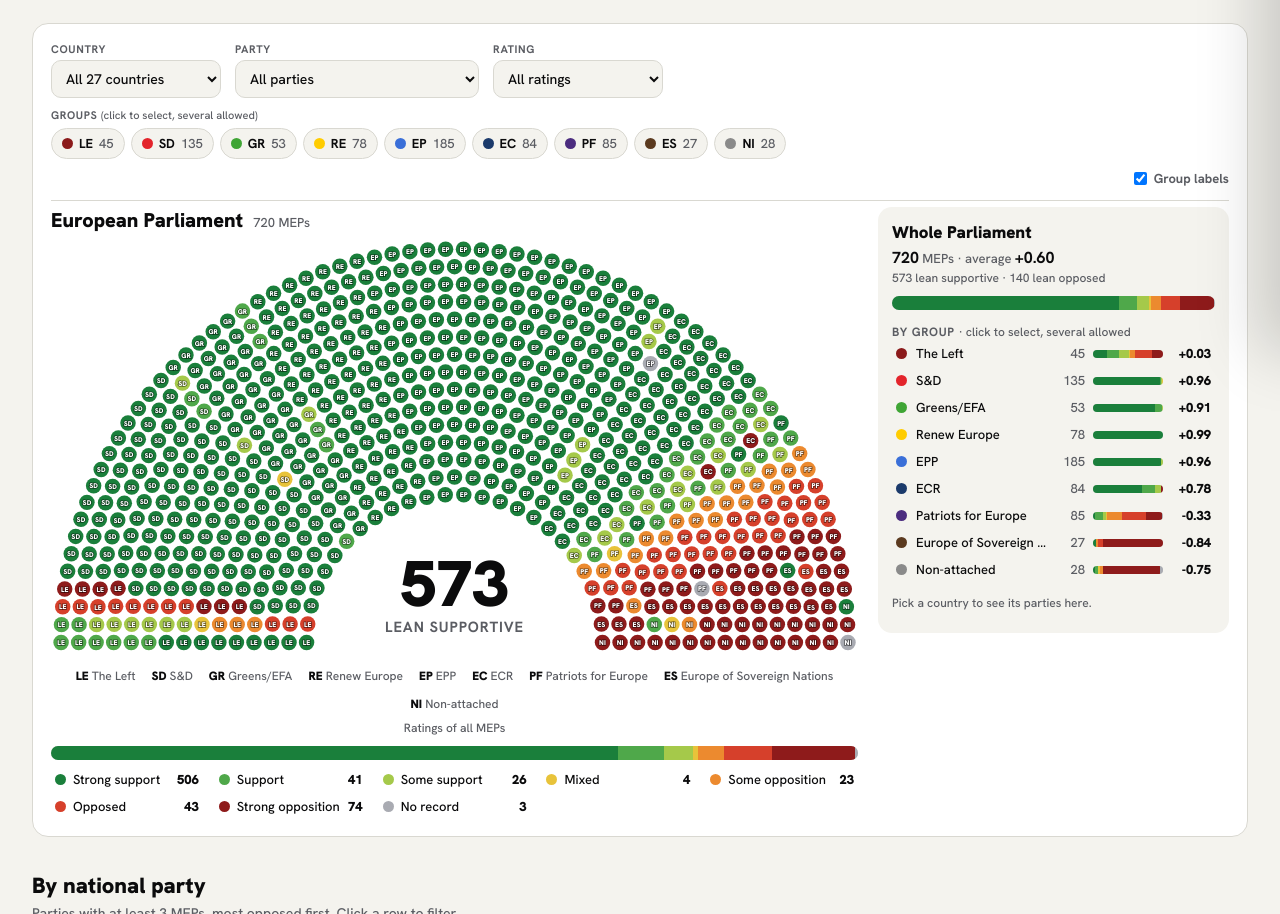
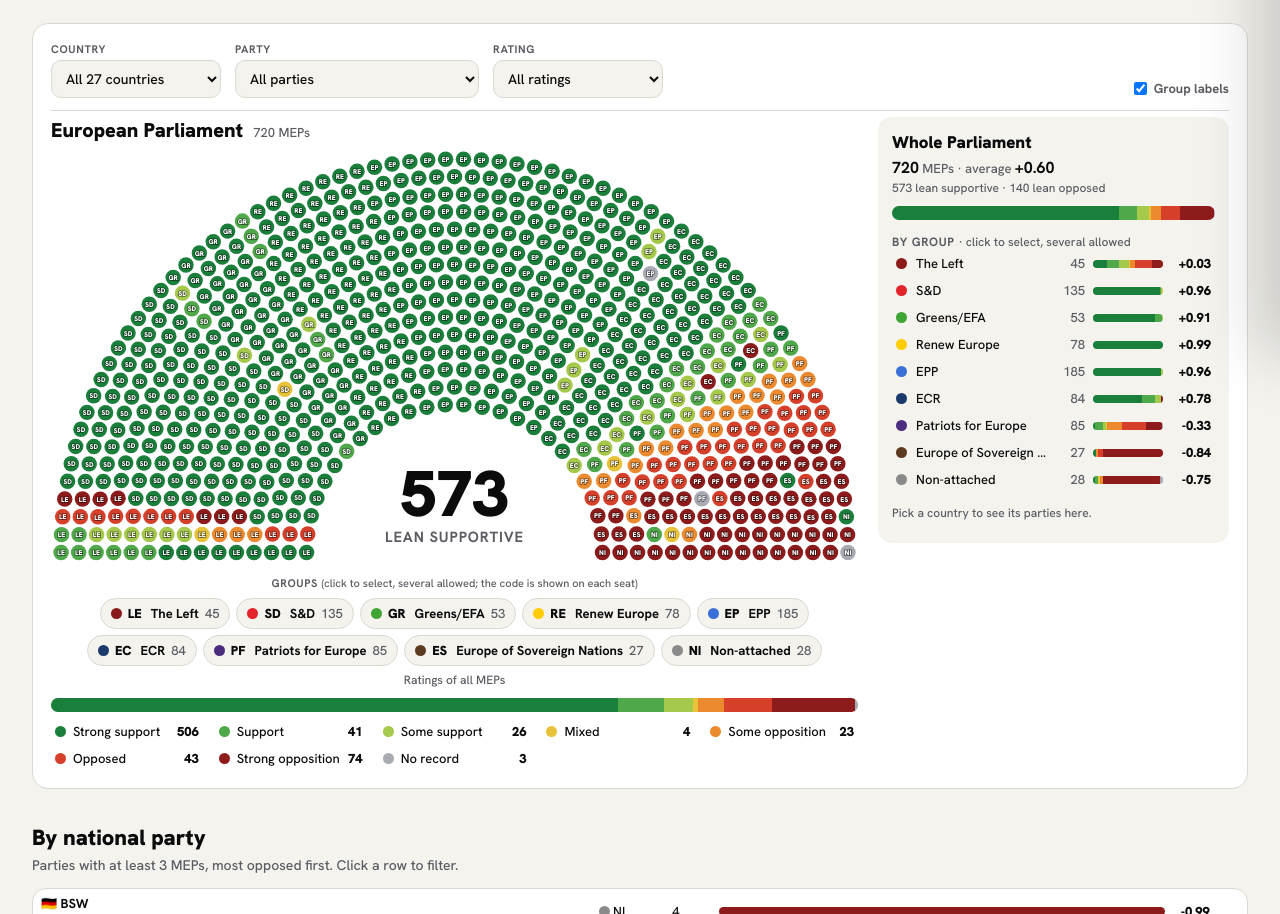
Before and after one commit to czubaker/ukraine-support-map, a plain HTML site: page site/eu.html in a window 1280 px wide. Shown: the part 448-1362 px from the top of the page. Drawn offline with Linux system fonts and the light colour scheme.

Commit message:
EU page: group picker lives in the legend under the map
Co-Authored-By: Claude Opus 5.5 <noreply@anthropic.com>

```diff
--- a/site/eu.html
+++ b/site/eu.html
@@ -16,12 +16,8 @@
 .fbar select{font:inherit;font-size:14px;text-transform:none;letter-spacing:0;font-weight:500;padding:8px 10px;border-radius:10px;border:1px solid var(--line);background:var(--bg);color:var(--fg);min-width:170px;max-width:260px}
 .fbar .clr{font:inherit;font-size:13px;font-weight:700;padding:8px 12px;border-radius:999px;border:0;background:var(--accent);color:#000;cursor:pointer}
 .fbar .flt{flex-direction:row;margin-left:auto;align-items:center;text-transform:none;letter-spacing:0;font-size:13px}
-.flegend{flex-direction:row}
-.flegend span{padding:2px 4px}
 .statcap{font-size:12px;color:var(--muted);text-align:center;margin-top:6px}
-.gpick{flex-basis:100%;display:flex;flex-direction:column;gap:6px}
 .glab{font-size:11px;text-transform:uppercase;letter-spacing:.06em;color:var(--muted);font-weight:700}.glab i{text-transform:none;letter-spacing:0;font-style:normal;font-weight:500}
-#gpills{display:flex;flex-wrap:wrap;gap:6px}
 .gpill{font:inherit;font-size:13px;font-weight:700;display:inline-flex;align-items:center;gap:6px;padding:6px 10px;border-radius:999px;border:1px solid var(--line);background:var(--bg);color:var(--fg);cursor:pointer}
 .gpill i{font-style:normal;color:var(--muted);font-weight:500}
 .gpill .ck{width:15px;height:15px;border-radius:4px;border:1.5px solid var(--muted);display:inline-flex;align-items:center;justify-content:center;font-size:11px;line-height:1}
@@ -64,7 +60,6 @@
       <label>Party <select id="fP" aria-label="National party"><option value="">All parties</option></select></label>
       <label>Rating <select id="fB" aria-label="Rating"><option value="">All ratings</option></select></label>
       <button class="clr" id="clrAll" hidden>Clear filters ✕</button>
-      <div class="gpick"><span class="glab">Groups <i>(click to select, several allowed)</i></span><div id="gpills" role="group" aria-label="Political groups"></div></div>
       <label class="flt"><input type="checkbox" id="fLabels" checked> Group labels</label>
     </div>
     <div class="epgrid">
@@ -172,7 +167,7 @@ function drawHemi(){
   svg.innerHTML=h+t+`<text class="center-n" x="600" y="545" text-anchor="middle" id="epN"></text><text class="center-l" x="600" y="585" text-anchor="middle" id="epL"></text>`;
 }
 drawHemi();
-document.getElementById("flegend").innerHTML=GORDER.map(k=>`<span><b>${G[k].code}</b>${esc(G[k].name)}</span>`).join("");
+document.getElementById("flegend").innerHTML=`<span class="glab">Groups <i>(click to select, several allowed; the code is shown on each seat)</i></span><div class="fpills" id="gpills" role="group" aria-label="Political groups"></div>`;
 const groupsLabel=()=>[...fGroups].map(k=>G[k].code).join(" + ");
 const exceptBucket=m=>(!fCountry||m.country===fCountry)&&(!fGroups.size||fGroups.has(m.group))&&(!fParty||m.country+"|"+m.party===fParty);
 document.getElementById("fLabels").addEventListener("change",e=>document.getElementById("ep").classList.toggle("nolabels",!e.target.checked));
@@ -213,7 +208,7 @@ function syncBar(){
   fC.value=fCountry||""; fB.value=fBucket||"";
   const gbase=M.filter(m=>(!fCountry||m.country===fCountry)&&(!fParty||m.country+"|"+m.party===fParty)&&(!fBucket||bucket(m.score).k===fBucket));
   document.getElementById("gpills").innerHTML=GORDER.map(k=>{const n=gbase.filter(m=>m.group===k).length;
-    return `<button class="gpill" data-g="${k}" aria-pressed="${fGroups.has(k)}" ${n?"":"disabled"} title="${esc(G[k].name)}"><span class="ck">${fGroups.has(k)?"✓":""}</span><span class="sw" style="background:var(--g-${k})"></span>${G[k].code} <i>${n}</i></button>`;}).join("");
+    return `<button class="gpill" data-g="${k}" aria-pressed="${fGroups.has(k)}" ${n?"":"disabled"} title="${esc(G[k].name)}"><span class="ck">${fGroups.has(k)?"✓":""}</span><span class="sw" style="background:var(--g-${k})"></span><b>${G[k].code}</b> ${esc(G[k].name)} <i>${n}</i></button>`;}).join("")+(fGroups.size?`<button class="gpill clrf" data-clrg="1">Clear ✕</button>`:"");
   // party list follows the chosen country (and group)
   const by={}; M.filter(m=>m.party&&(!fCountry||m.country===fCountry)&&(!fGroups.size||fGroups.has(m.group))).forEach(m=>{const k=m.country+"|"+m.party; by[k]=(by[k]||0)+1;});
   const opts=Object.entries(by).sort((a,b)=>b[1]-a[1]).map(([k,n])=>{const [c,p]=k.split("|"); return `<option value="${esc(k)}">${fCountry?"":flag((C[c]||{}).iso2)+" "}${esc(p)} (${n})</option>`;});
@@ -242,7 +237,7 @@ document.getElementById("selpanel").addEventListener("click",e=>{const b=e.targe
 
 // ---------- groups ----------
 function toggleGroup(k){ fGroups.has(k)?fGroups.delete(k):fGroups.add(k); }
-document.getElementById("gpills").addEventListener("click",e=>{const b=e.target.closest(".gpill"); if(b&&!b.disabled){ toggleGroup(b.dataset.g); refresh(); }});
+document.getElementById("flegend").addEventListener("click",e=>{const b=e.target.closest(".gpill"); if(!b||b.disabled) return; if(b.dataset.clrg) fGroups.clear(); else toggleGroup(b.dataset.g); refresh();});
 function stackBar(ms){ return BUCKETS.map(b=>({b,n:ms.filter(m=>bucket(m.score).k===b.k).length})).filter(c=>c.n).map(c=>`<i style="width:${c.n/ms.length*100}%;background:var(${c.b.v})" title="${c.b.name}: ${c.n}"></i>`).join(""); }
 function avgOf(ms){ const s=ms.filter(m=>m.score!=null); return s.length?s.reduce((a,m)=>a+m.score,0)/s.length:null; }
 
```
